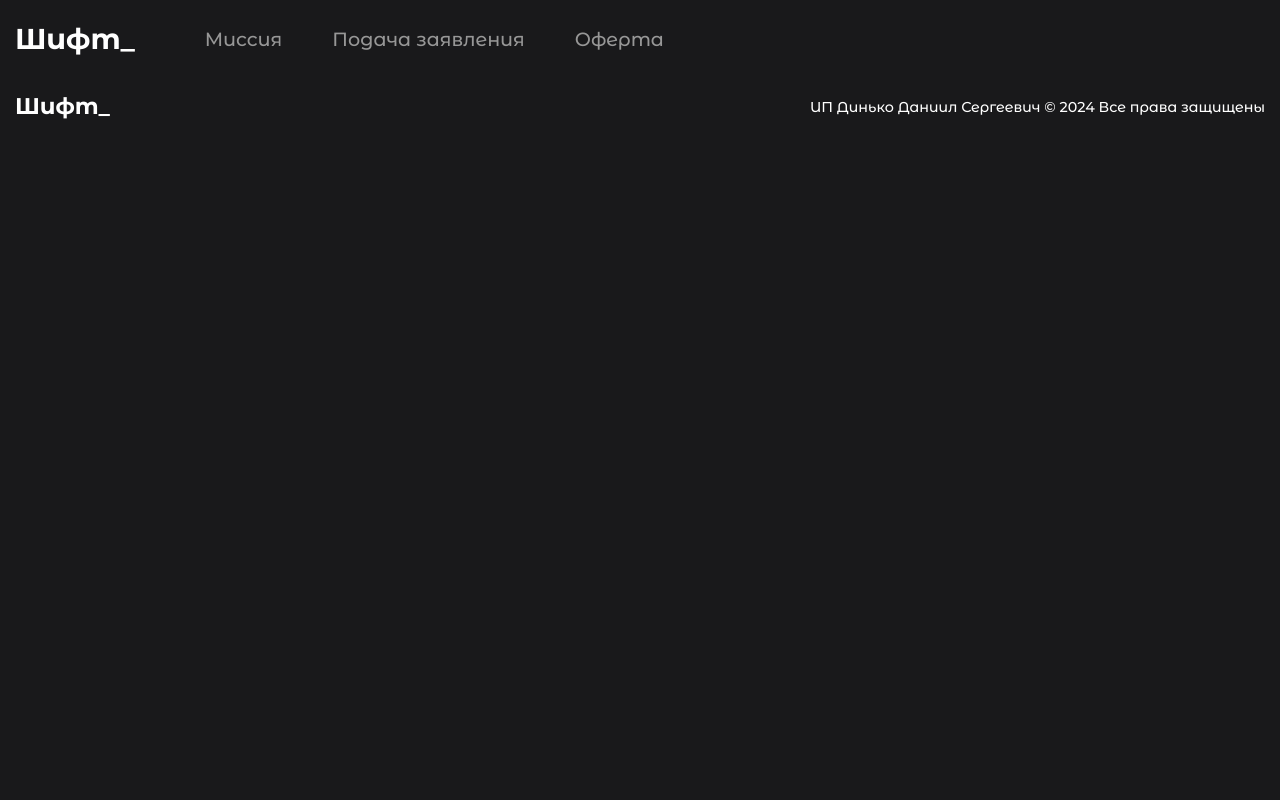
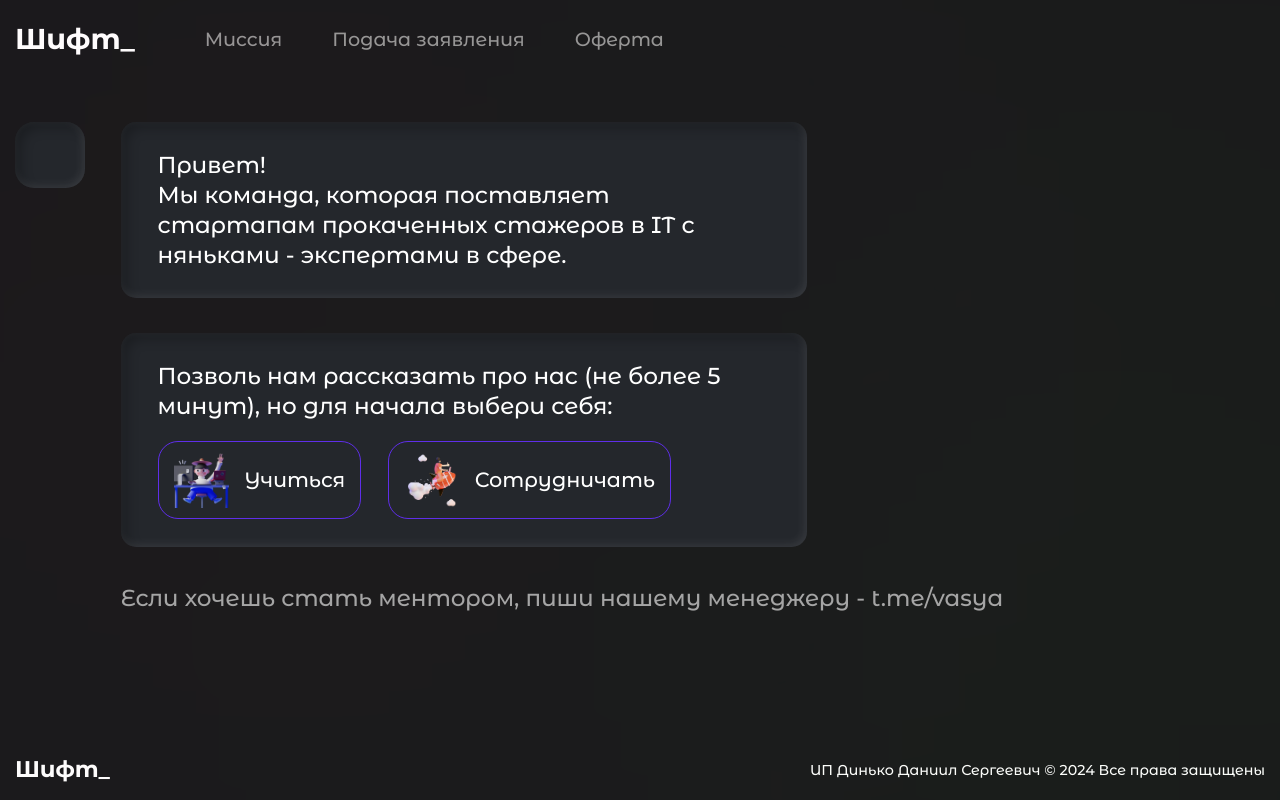
Before and after one commit to FreightDH/shift_, a React (Vite) app: page / in a window 1280 px wide. Built offline with nearby package versions, Linux system fonts and the light colour scheme.

Commit message:
refactor: some changes

```diff
--- a/src/app/styles/base/common.scss
+++ b/src/app/styles/base/common.scss
@@ -1,6 +1,6 @@
 // Общие стили
 .blur {
-  position: fixed;
+  position: absolute;
   width: 350px;
   height: 350px;
   @include adaptiveValue('width', 350, 250);
@@ -35,7 +35,7 @@
     background-color: #2d35ff;
 
     @media (max-width: $mobileSmall) {
-      // opacity: 0.3;
+      opacity: 0.6;
     }
   }
 }
--- a/src/app/styles/index.scss
+++ b/src/app/styles/index.scss
@@ -40,8 +40,6 @@ $mobileSmall: toEm(479.98); // Телефоны S
     max-width: toRem($maxWidthContainer);
     box-sizing: content-box;
     margin: 0 auto;
-    position: relative;
-    z-index: 2;
   }
   @if ($containerPadding > 0) {
     padding: 0 toRem(math.div($containerPadding, 2));
--- a/src/pages/home/HomePage.module.scss
+++ b/src/pages/home/HomePage.module.scss
@@ -76,4 +76,8 @@
       flex-direction: column;
     }
   }
+
+  &__text {
+    color: #a5a5a5;
+  }
 }
--- a/src/pages/home/HomePage.route.jsx
+++ b/src/pages/home/HomePage.route.jsx
@@ -1,6 +1,6 @@
 import { HomePage } from './HomePage.ui';
 
 export const HomePageRoute = {
-  path: '/home',
+  path: '',
   element: <HomePage />,
 };
--- a/src/pages/home/HomePage.ui.jsx
+++ b/src/pages/home/HomePage.ui.jsx
@@ -25,6 +25,7 @@ export const HomePage = () => {
             </Link>
           </div>
         </div>
+        <div className={cl.home__text}>Если хочешь стать ментором, пиши нашему менеджеру - t.me/vasya</div>
       </div>
     </div>
   );
```
Also changed, not shown: src/app/provider/ReactRouterProvider.jsx (+4 -4 lines).
